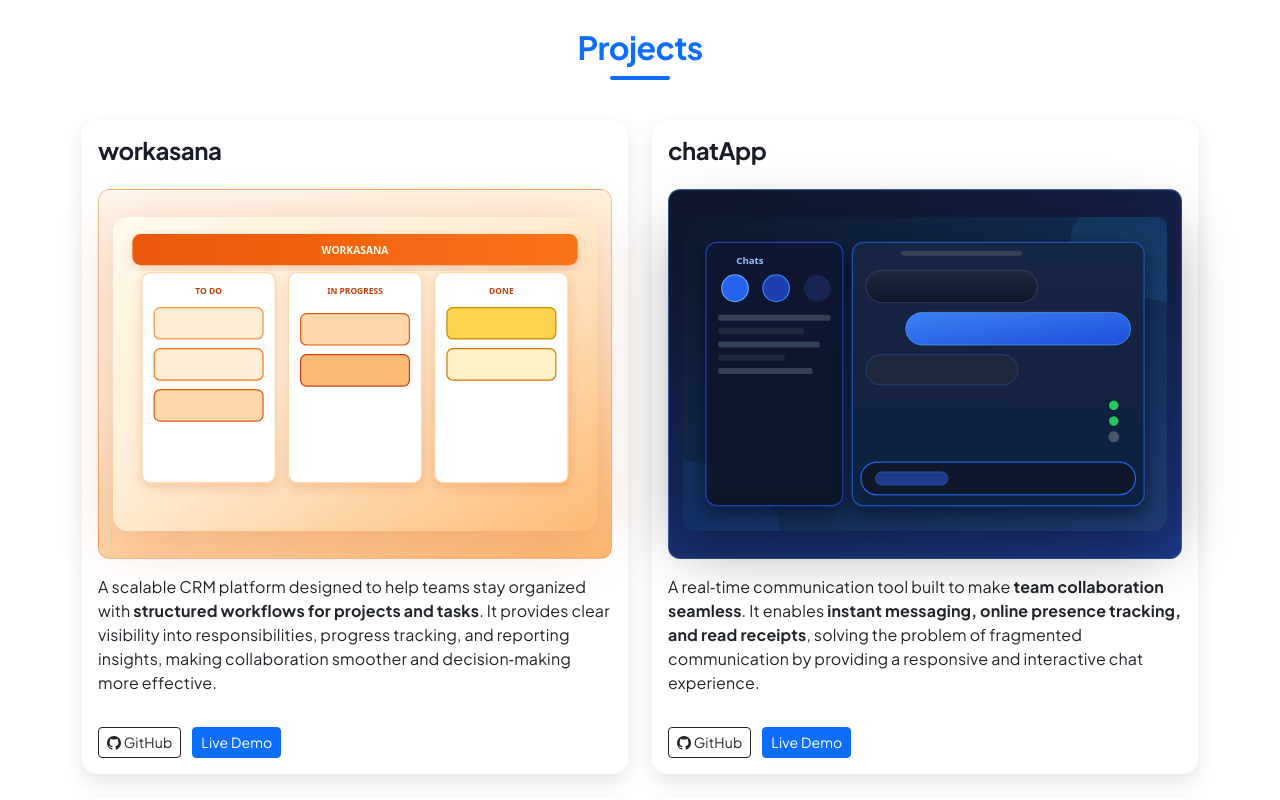
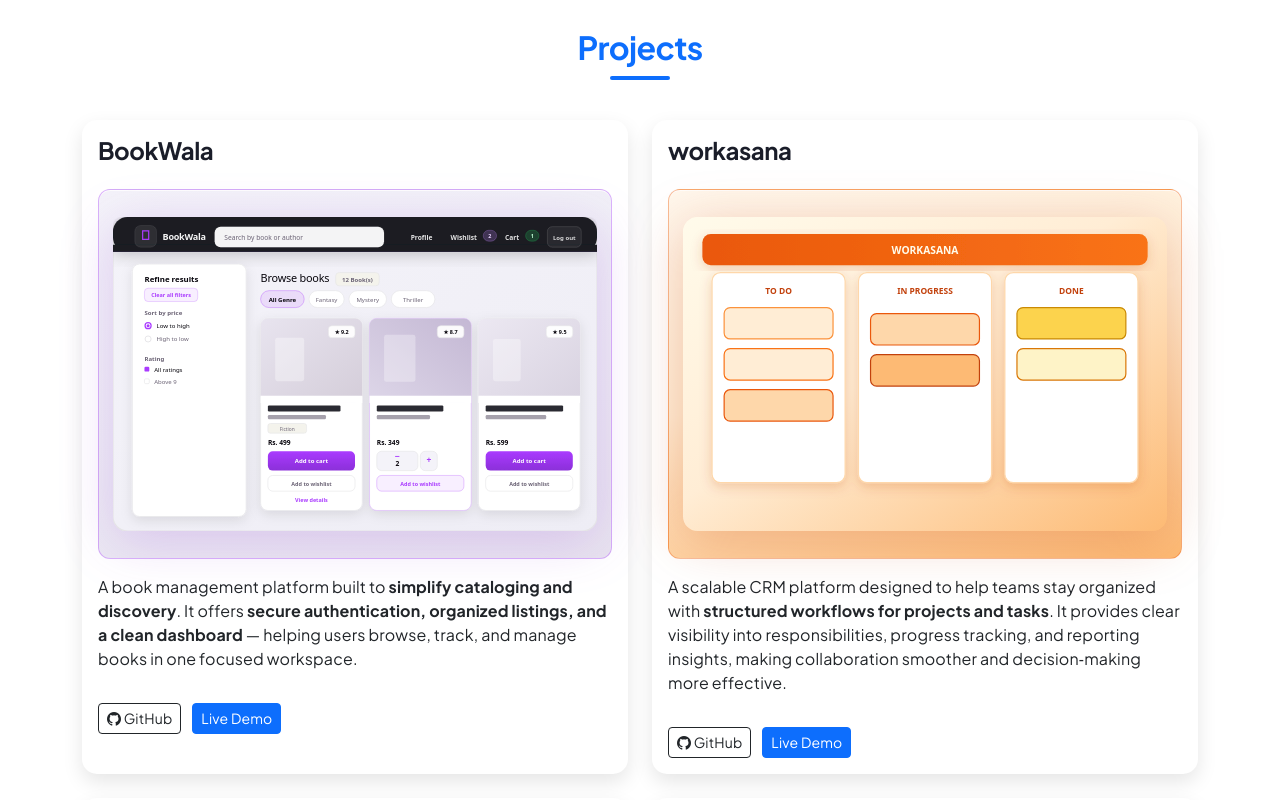
Before and after one commit to vickykumar3510/VickyKumar_Portfolio, a plain HTML site: page index.html in a window 1280 px wide. Shown: the part 820-1620 px from the top of the page. Drawn offline with nearby package versions, Linux system fonts and the light colour scheme.

Commit message:
chore: resume updated

```diff
--- a/index.html
+++ b/index.html
@@ -222,6 +222,22 @@
       filter: drop-shadow(0 10px 26px rgba(23, 37, 84, 0.18));
     }
 
+    /* BookWala — purple accent on soft lavender shell */
+    .project-card.project-bookwala .img-wrapper {
+      background: linear-gradient(
+        165deg,
+        #f4f3f9 0%,
+        #eeedf5 50%,
+        #e8e4ef 100%
+      );
+      border-color: rgba(170, 59, 255, 0.35);
+      box-shadow: inset 0 1px 0 rgba(255, 255, 255, 0.9);
+    }
+
+    .project-card.project-bookwala .img-wrapper img {
+      filter: drop-shadow(0 10px 26px rgba(139, 47, 217, 0.2));
+    }
+
     /* ================= SKILLS ================= */
     #skills .col-md-3 {
       font-size: 1rem;
@@ -262,7 +278,7 @@
       <div class="hero-buttons">
         <a href="#contact" class="btn btn-warning btn-lg me-3">Contact Me</a>
         <a
-          href="assests/Vicky_Kumar_Resume.pdf"
+          href="assests/Vicky_Kumar_CV.pdf"
           download
           class="btn btn-outline-light btn-lg"
         >
@@ -279,6 +295,43 @@
 
       <div class="row g-4">
         <!-- Project 1 -->
+        <div class="col-md-6">
+          <div class="card project-card project-bookwala h-100 p-3">
+            <h5 class="fs-4">BookWala</h5>
+
+            <div class="img-wrapper my-3">
+              <img
+                src="assests/bookwala.svg"
+                class="img-fluid"
+                alt="BookWala — book catalog and dashboard preview"
+              />
+            </div>
+
+            <p>
+              A book management platform built to <strong>simplify cataloging and discovery</strong>. It offers <strong>secure authentication, organized listings, and a clean dashboard</strong> — helping users browse, track, and manage books in one focused workspace.
+            </p>
+
+            <div class="mt-3">
+              <a
+                href="https://github.com/vickykumar3510/BookWala_frontend"
+                target="_blank"
+                class="btn btn-sm btn-outline-dark me-2"
+              >
+                <i class="bi bi-github"></i> GitHub
+              </a>
+
+              <a
+                href="https://bookwala-tool.vercel.app"
+                target="_blank"
+                class="btn btn-sm btn-primary"
+              >
+                Live Demo
+              </a>
+            </div>
+          </div>
+        </div>
+
+        <!-- Project 2 -->
         <div class="col-md-6">
           <div class="card project-card project-workasana h-100 p-3">
             <h5 class="fs-4">workasana</h5>
@@ -315,7 +368,7 @@
           </div>
         </div>
 
-        <!-- Project 2 -->
+        <!-- Project 3 -->
         <div class="col-md-6">
           <div class="card project-card project-chat h-100 p-3">
             <h5 class="fs-4">chatApp</h5>
@@ -352,7 +405,7 @@
           </div>
         </div>
 
-        <!-- Project 3 -->
+        <!-- Project 4 -->
         <div class="col-md-6">
           <div class="card project-card project-kaviospix h-100 p-3">
             <h5 class="fs-4">KaviosPix</h5>
@@ -388,7 +441,8 @@
             </div>
           </div>
         </div>
-        <!-- Project 4 -->
+
+        <!-- Project 5 -->
         <div class="col-md-6">
           <div class="card project-card project-anvaya h-100 p-3">
             <h5 class="fs-4">Anvaya</h5>
```
Also changed, not shown: assests/bookwala.svg (added), 2 other files.
